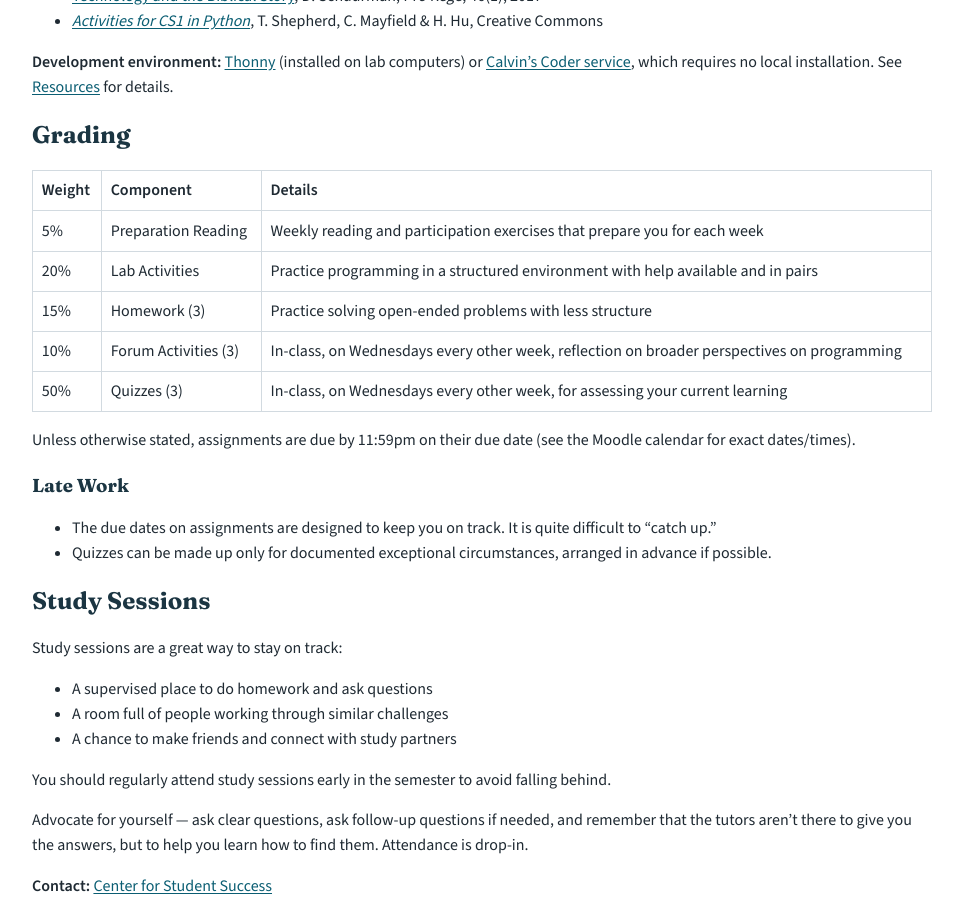
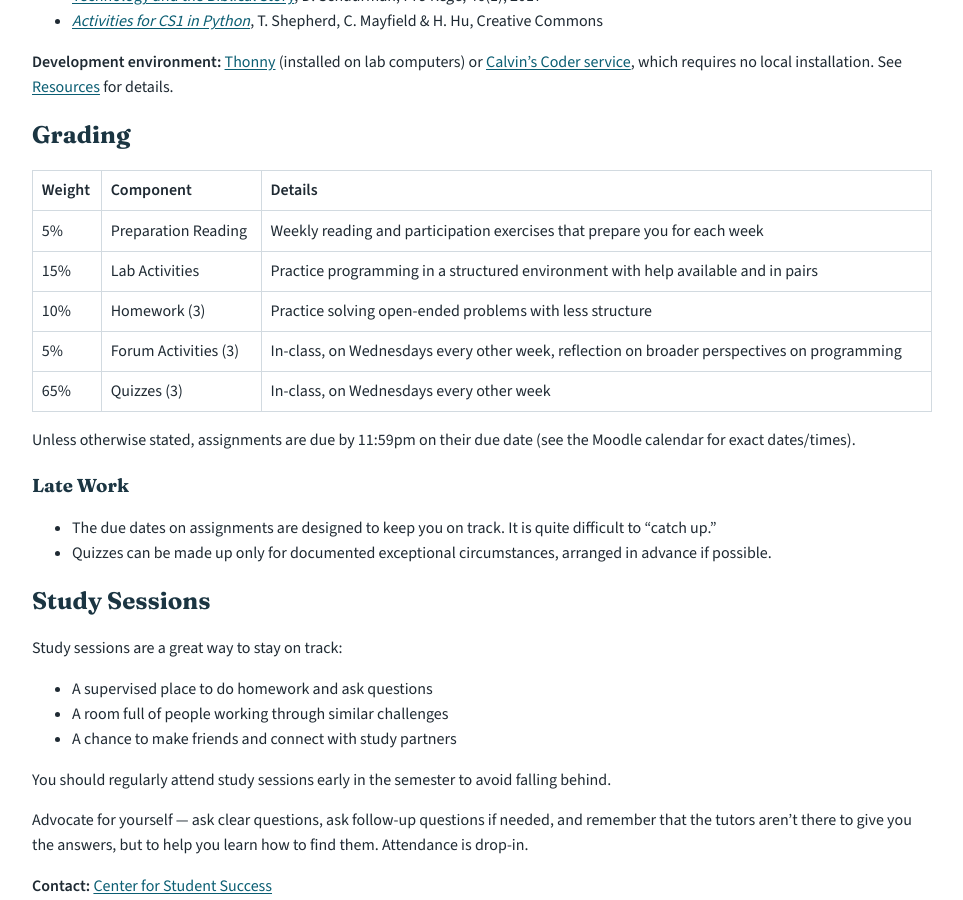
Before and after one commit to Calvin-CS/cs104, a Jekyll site: the page built from syllabus.md, in a window 1280 px wide and 900 px high, scrolled down 2375 px. Shown: the whole window, without its empty margins (158-1121 px from the left). Built offline with Jekyll 4.4.1, drawn with Linux system fonts in a browser that asks for light colours.

Commit message:
update syllabus

```diff
--- a/syllabus.md
+++ b/syllabus.md
@@ -95,10 +95,10 @@ Moodle is the home page for all class materials, with links to additional resour
 | Weight | Component | Details |
 |--------|-----------|---------|
 | 5% | Preparation Reading | Weekly reading and participation exercises that prepare you for each week |
-| 20% | Lab Activities | Practice programming in a structured environment with help available and in pairs |
-| 15% | Homework (3) | Practice solving open-ended problems with less structure |
-| 10% | Forum Activities (3) | In-class, on Wednesdays every other week, reflection on broader perspectives on programming |
-| 50% | Quizzes (3) | In-class, on Wednesdays every other week, for assessing your current learning |
+| 15% | Lab Activities | Practice programming in a structured environment with help available and in pairs |
+| 10% | Homework (3) | Practice solving open-ended problems with less structure |
+| 5% | Forum Activities (3) | In-class, on Wednesdays every other week, reflection on broader perspectives on programming |
+| 65% | Quizzes (3) | In-class, on Wednesdays every other week |
 
 Unless otherwise stated, assignments are due by 11:59pm on their due date (see the Moodle calendar for exact dates/times).
 
```
